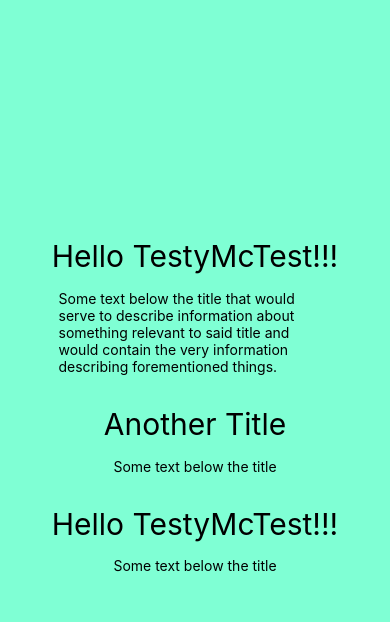
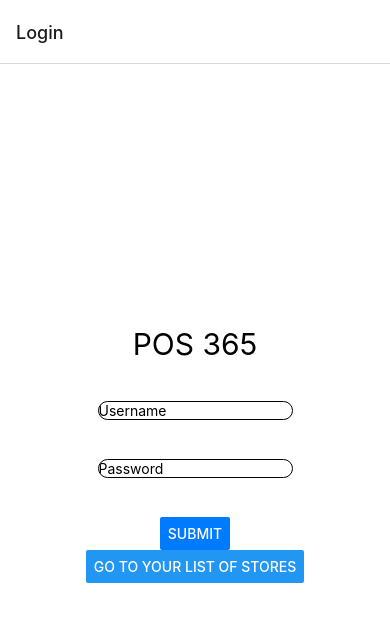
Before and after one commit to jason-jbell/ReactNativeTest, a React Native app: screen /Login in a window 390 px wide. Shown: the top 622 px of the page. Built offline with nearby package versions, Linux system fonts and the light colour scheme.

Commit message:
added basic login page, storesList component, and basic header & footer

```diff
--- a/App.tsx
+++ b/App.tsx
@@ -1,40 +1,21 @@
-import { StatusBar } from 'expo-status-bar';
-import { Button, StyleSheet, Text, View } from 'react-native';
-// import * as ReactNative from 'react-native'
+import * as React from 'react'
+import { NavigationContainer } from '@react-navigation/native';
+import { createNativeStackNavigator } from '@react-navigation/native-stack';
+import Login from './src/components/Login'
+import StoreList from './src/components/StoreList'
+import SingleStore from './src/components/SingleStore';
+
+const Stack = createNativeStackNavigator()
+
 export default function App() {
+
   return (
-    <View style={styles.container}>
-      <Text style={styles.title}>Hello TestyMcTest!!!</Text>
-      <Text style={styles.content}>Some text below the title that would serve to describe information about something relevant to said title and would contain the very information describing forementioned things.</Text>
-      <Text style={styles.title}>Another Title</Text>
-      <Text style={styles.content}>Some text below the title</Text>
-      <Text style={styles.title}>Hello TestyMcTest!!!</Text>
-      <Text style={styles.content}>Some text below the title</Text>
-      {/* <Button>Learn More</Button> */}
-    </View>
+    <NavigationContainer>
+      <Stack.Navigator>
+        <Stack.Screen name="Login" component={Login} />
+        <Stack.Screen name="List of Stores" component={StoreList} />
+        <Stack.Screen name="SingleStore" component={SingleStore} />
+      </Stack.Navigator>
+    </NavigationContainer>
   );
 }
-
-const styles = StyleSheet.create({
-  container: {
-    flex: 1,
-    backgroundColor: 'aquamarine',
-    alignItems: 'center',
-    justifyContent: 'center',
-  },
-  input: {
-    height: 40,
-    margin: 12,
-    borderWidth: 1,
-    padding: 10,
-  },
-  title: {
-    fontSize: 30
-  },
-  content: {
-    marginLeft: '15%',
-    marginRight: '15%',
-    marginTop: '4%',
-    marginBottom: '8%'
-  }
-});
--- /dev/null
+++ b/assets/data.tsx
@@ -0,0 +1,41 @@
+import { TStore } from '../src/types'
+
+const Jasons: TStore = {
+  id: '01',
+  name: "Jason's",
+  address: '1680 pride',
+  phone: '805-915-9336',
+  status: 'online',
+  navigation: 'jason'
+}
+
+const Venessas: TStore = {
+  id: '02',
+  name: "Venessas's",
+  address: '1680 gay',
+  phone: '818-939-5090',
+  status: 'online',
+  navigation: 'venes'
+}
+
+const JimmyJons: TStore = {
+  id: '02',
+  name: "Jimmy John's",
+  address: '1680 nonpride',
+  phone: '818-939-5090',
+  status: 'offline',
+  navigation: 'venes'
+}
+
+const Shs: TStore = {
+  id: '02',
+  name: "Sh's",
+  address: '1680 nonpride',
+  phone: '818-939-5090',
+  status: 'offline',
+  navigation: 'venes'
+}
+
+const StoresList = [Jasons, Venessas, JimmyJons, Shs]
+
+export default StoresList
--- a/package.json
+++ b/package.json
@@ -9,11 +9,15 @@
     "web": "expo start --web"
   },
   "dependencies": {
+    "@react-navigation/native": "^6.0.13",
+    "@react-navigation/native-stack": "^6.9.1",
     "expo": "~46.0.13",
     "expo-status-bar": "~1.4.0",
     "react": "18.0.0",
     "react-dom": "18.0.0",
     "react-native": "0.69.6",
+    "react-native-safe-area-context": "4.3.1",
+    "react-native-screens": "~3.15.0",
     "react-native-web": "~0.18.7"
   },
   "devDependencies": {
--- /dev/null
+++ b/src/components/Footer.tsx
@@ -0,0 +1,19 @@
+import { View, Text } from 'react-native'
+
+export default function Footer() {
+  return (
+    <View style={{
+      borderWidth: 2,
+      width: '100%',
+      height: '10%',
+      backgroundColor: 'beige',
+      borderColor: 'red',
+      display: 'flex',
+      justifyContent: 'center',
+      // position: 'fixed',
+      // marginBottom: '0%'
+    }}>
+      <Text style={{color: 'black', textAlign: 'center', fontSize: 24}}>FOOTER</Text>
+    </View>
+  )
+}
--- /dev/null
+++ b/src/components/Header.tsx
@@ -0,0 +1,17 @@
+import { View, Text } from 'react-native'
+
+export default function Header() {
+  return (
+    <View style={{
+      borderWidth: 2,
+      width: '100%',
+      height: '10%',
+      backgroundColor: 'beige',
+      borderColor: 'red',
+      display: 'flex',
+      justifyContent: 'center'
+    }}>
+      <Text style={{color: 'black', textAlign: 'center', fontSize: 24}}>HEADER</Text>
+    </View>
+  )
+}
--- /dev/null
+++ b/src/components/Login.tsx
@@ -0,0 +1,86 @@
+import { StatusBar } from 'expo-status-bar';
+import { useState } from 'react'
+import { Button, StyleSheet, Text, View, TextInput } from 'react-native';
+
+export default function Login({ navigation }: any) {
+  const [user, setUser] = useState('')
+  const [pass, setPass] = useState('')
+
+  const handleUserChange = (evt:any) => {
+    setUser(evt.nativeEvent.text)
+  }
+
+  const handlePassChange = (evt:any) => {
+    setPass(evt.nativeEvent.text)
+  }
+
+  const handleSubmitPress = () => {
+    console.log('Logging in with User: ', user, 'and Password: ', pass)
+    setUser('')
+    setPass('')
+  }
+
+  return (
+    <View style={styles.container}>
+
+      <Text style={styles.title}>
+        POS 365
+      </Text>
+
+      <TextInput
+        style={styles.input}
+        keyboardType='default'
+        maxLength={6}
+        value={user}
+        placeholder='Username'
+        onChange={handleUserChange}
+        autoCapitalize='none'
+      />
+
+      <TextInput
+        style={styles.input}
+        keyboardType='default'
+        maxLength={6}
+        secureTextEntry={true}
+        value={pass}
+        placeholder='Password'
+        onChange={handlePassChange}
+        autoCapitalize='none'
+      />
+
+      <Button
+        title="Submit"
+        onPress={handleSubmitPress}
+        accessibilityLabel="submit"
+        color='#007AFF'
+      />
+
+      <Button
+        title="Go to your List of Stores"
+        onPress={() => navigation.navigate('List of Stores')}
+      />
+
+      <StatusBar style='dark'/>
+    </View>
+  );
+}
+
+const styles = StyleSheet.create({
+  container: {
+    flex: 1,
+    backgroundColor: 'white',
+    alignItems: 'center',
+    justifyContent: 'center',
+    flexDirection: 'column'
+  },
+  title: {
+    marginBottom: '10%',
+    fontSize: 30
+  },
+  input: {
+    border: '1px solid black',
+    borderRadius: 50,
+    marginBottom: '10%',
+    maxWidth: '50%'
+  }
+});
--- /dev/null
+++ b/src/components/SingleStore.tsx
@@ -0,0 +1,16 @@
+import { View, Text } from 'react-native'
+import { storesListStyleSheet as styles } from '../styles/GlobalStyles';
+import StoresList from '../../assets/data'
+
+const Jasons = StoresList[0]
+
+export default function SingleStore() {
+  console.log(Object.keys(Jasons))
+  return (
+    <View style={styles.mainViewContainer}>
+      <Text style={styles.title}>
+        {Jasons.name}
+      </Text>
+    </View>
+  );
+}
--- /dev/null
+++ b/src/components/StoreList.tsx
@@ -0,0 +1,47 @@
+import { View, Text, TouchableOpacity } from 'react-native'
+import StoresList from '../../assets/data';
+import { TStore } from '../types';
+import { storesListStyleSheet as styles} from '../styles/GlobalStyles';
+import Header from './Header'
+import Footer from './Footer';
+
+const renderStore = (store: TStore, idx: number, navigation: any) => {
+  return (
+  <TouchableOpacity onPress={() => navigation.navigate('SingleStore')}>
+
+    <View key={idx} style={styles.singleStoreContainer}>
+      <Text style={styles.storeName}>
+        {store.name}
+      </Text>
+
+      <Text style={styles.storeStatus}>{store.status.toUpperCase()}</Text>
+
+      <View style={styles.storeInfoContainer}>
+        <Text style={styles.storeInfo}>{store.phone}</Text>
+        <Text style={styles.storeInfo}>{store.address}</Text>
+      </View>
+    </View>
+  </TouchableOpacity>
+  )
+}
+export default function StoreList({ navigation }: any) {
+  return (
+    <View style={{height:'100%'}}>
+      <Header />
+
+      <View style={styles.mainViewContainer}>
+
+        <Text style={styles.title}>
+          List of Stores
+        </Text>
+        <View style={styles.listOfStoresContainer}>
+          {StoresList.map((store, idx) => renderStore(store, idx, navigation))}
+        </View>
+
+      </View>
+
+      <Footer />
+    </View>
+
+  );
+}
--- /dev/null
+++ b/src/styles/GlobalStyles.tsx
@@ -0,0 +1,59 @@
+import { StyleSheet } from 'react-native'
+
+export const storesListStyleSheet = StyleSheet.create({
+  mainViewContainer: {
+    flex: 1,
+    alignItems: 'center',
+    justifyContent: 'flex-start',
+    flexDirection: 'column',
+    backgroundColor: 'orange',
+    height: '100%',
+    // borderWidth: 2,
+  },
+  storeInfoContainer: {
+    display: 'flex',
+    backgroundColor: 'white',
+    alignItems: 'center',
+    flexDirection: 'column',
+    width: '35%'
+    // borderWidth: 1,
+  },
+  listOfStoresContainer: {
+    display: 'flex',
+    flexDirection: 'column',
+    maxHeight: '70%',
+    justifyContent: 'flex-start',
+    width: '98%'
+    // backgroundColor: 'salmon',
+    // borderWidth: 3,
+  },
+  singleStoreContainer: {
+    display: 'flex',
+    flexDirection: 'row',
+    alignItems: 'center',
+    marginTop: '1%',
+    marginBottom: '1%',
+    justifyContent: 'space-between',
+    backgroundColor: 'beige',
+    borderWidth: 1,
+  },
+  title: {
+    marginBottom: '2%',
+    marginTop: '4%',
+    fontSize: 30,
+    backgroundColor: 'beige',
+    borderWidth: 1,
+    width: '65%',
+    textAlign: 'center'
+  },
+  storeName: {
+    width: '33%',
+    marginLeft: '1%'
+  },
+  storeStatus: {
+    width: '16%'
+  },
+  storeInfo: {
+    marginLeft: '1%', marginRight: '1%'
+  }
+});
--- /dev/null
+++ b/src/types.tsx
@@ -0,0 +1,8 @@
+export type TStore = {
+  id: string,
+  name: string,
+  address: string,
+  phone: string
+  status: 'online' | 'offline'
+  navigation?: string
+}
```
Also changed, not shown: 1 other file (tests, documents, lock files or other folders).
